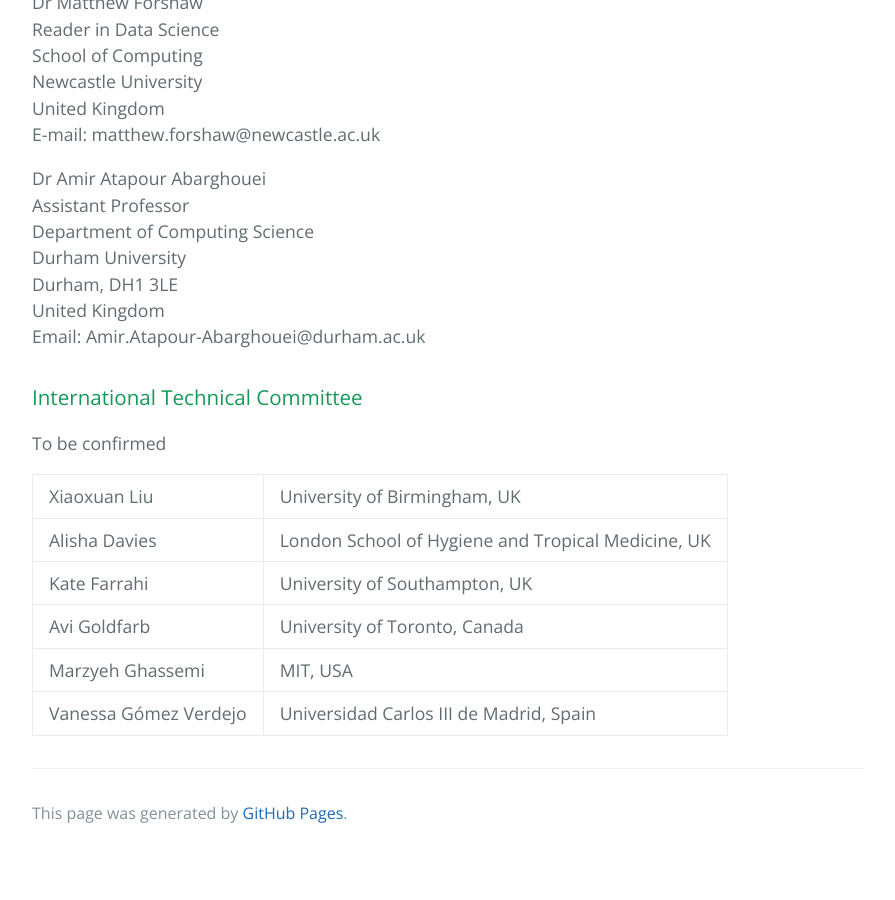
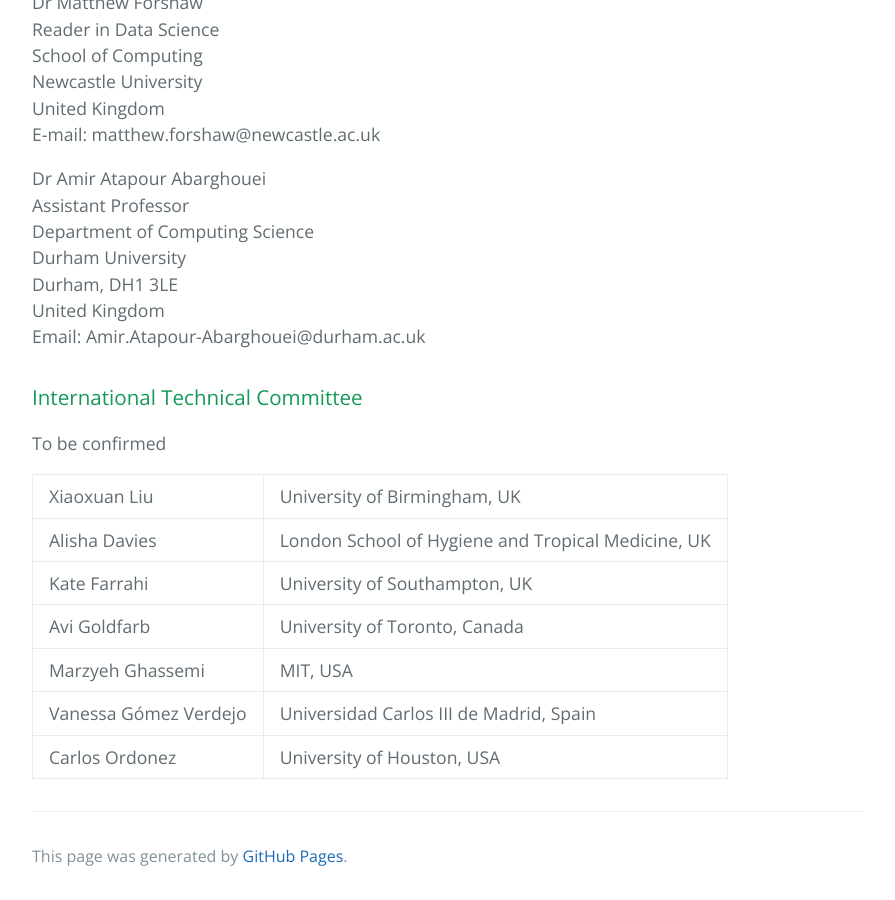
Before and after one commit to bda4hm/bda4hm.github.io, a Jekyll site: the page built from index.md, in a window 1280 px wide and 900 px high, scrolled down 3317 px. Shown: the whole window, without its empty margins (192-1087 px from the left). Built offline with Jekyll 4.4.1, drawn with Linux system fonts in a browser that asks for light colours; our own code applies the rules of GitHub Pages for plain Markdown files; before the commit the page ends 4174 px from its top, so only the background shows below that.

Commit message:
Added Carlos as reviewer

```diff
--- a/index.md
+++ b/index.md
@@ -115,3 +115,4 @@ To be confirmed
 | Avi Goldfarb | University of Toronto, Canada |
 | Marzyeh Ghassemi | MIT, USA |
 | Vanessa Gómez Verdejo | Universidad Carlos III de Madrid, Spain |
+| Carlos Ordonez | University of Houston, USA |
```
